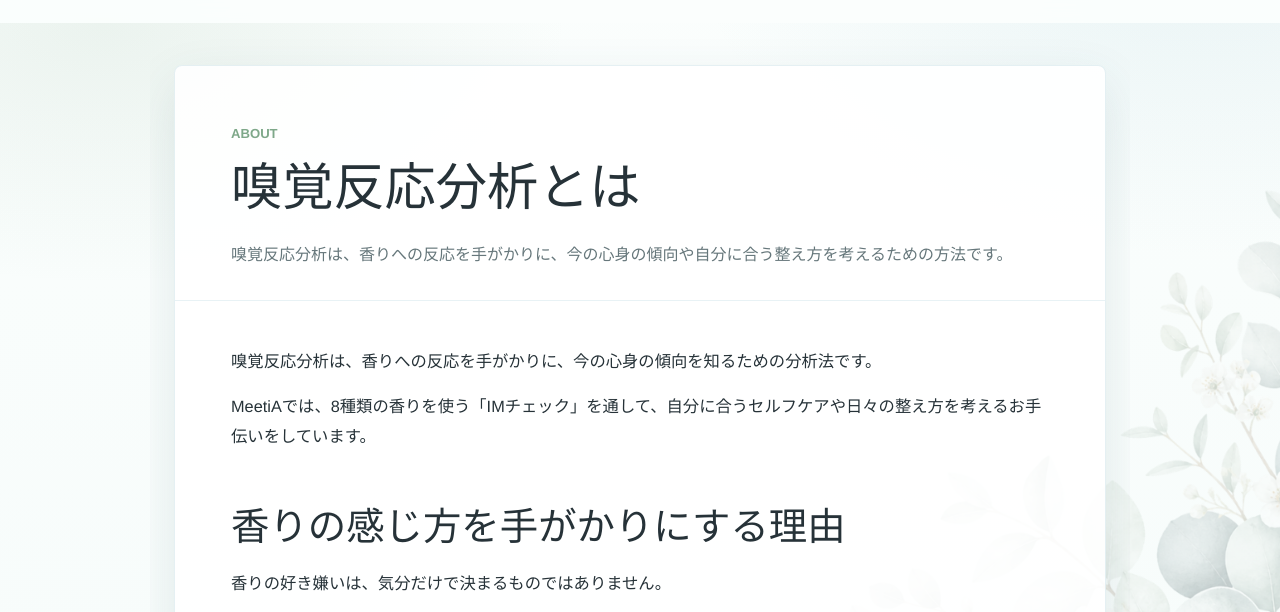
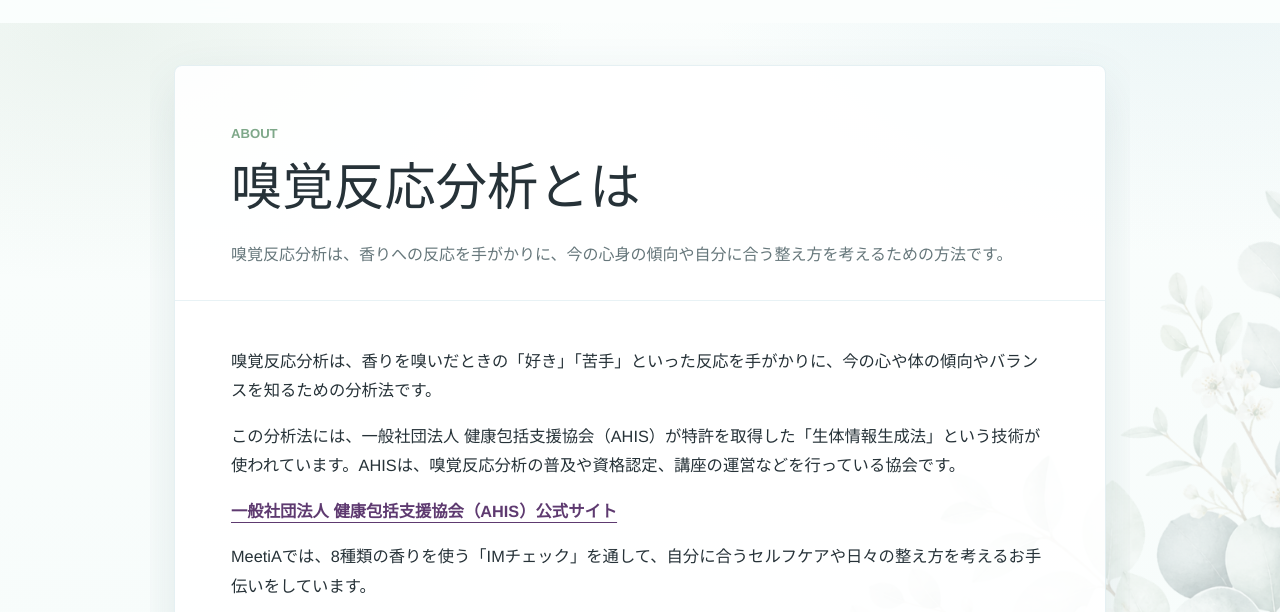
Before and after one commit to meettmc-stack01/meetia-site, an Astro site: page /about in a window 1280 px wide. Shown: the part 119-731 px from the top of the page. Built offline with nearby package versions, Linux system fonts and the light colour scheme; Astro itself is replaced by a stand-in of ours.

Commit message:
嗅覚反応分析ページに協会案内を追加

```diff
--- a/src/pages/about.md
+++ b/src/pages/about.md
@@ -5,7 +5,11 @@ description: "嗅覚反応分析は、香りへの反応を手がかりに、今
 sectionLabel: "About"
 ---
 
-嗅覚反応分析は、香りへの反応を手がかりに、今の心身の傾向を知るための分析法です。
+嗅覚反応分析は、香りを嗅いだときの「好き」「苦手」といった反応を手がかりに、今の心や体の傾向やバランスを知るための分析法です。
+
+この分析法には、一般社団法人 健康包括支援協会（AHIS）が特許を取得した「生体情報生成法」という技術が使われています。AHISは、嗅覚反応分析の普及や資格認定、講座の運営などを行っている協会です。
+
+[一般社団法人 健康包括支援協会（AHIS）公式サイト](https://ahis.or.jp/)
 
 MeetiAでは、8種類の香りを使う「IMチェック」を通して、自分に合うセルフケアや日々の整え方を考えるお手伝いをしています。
 
```
